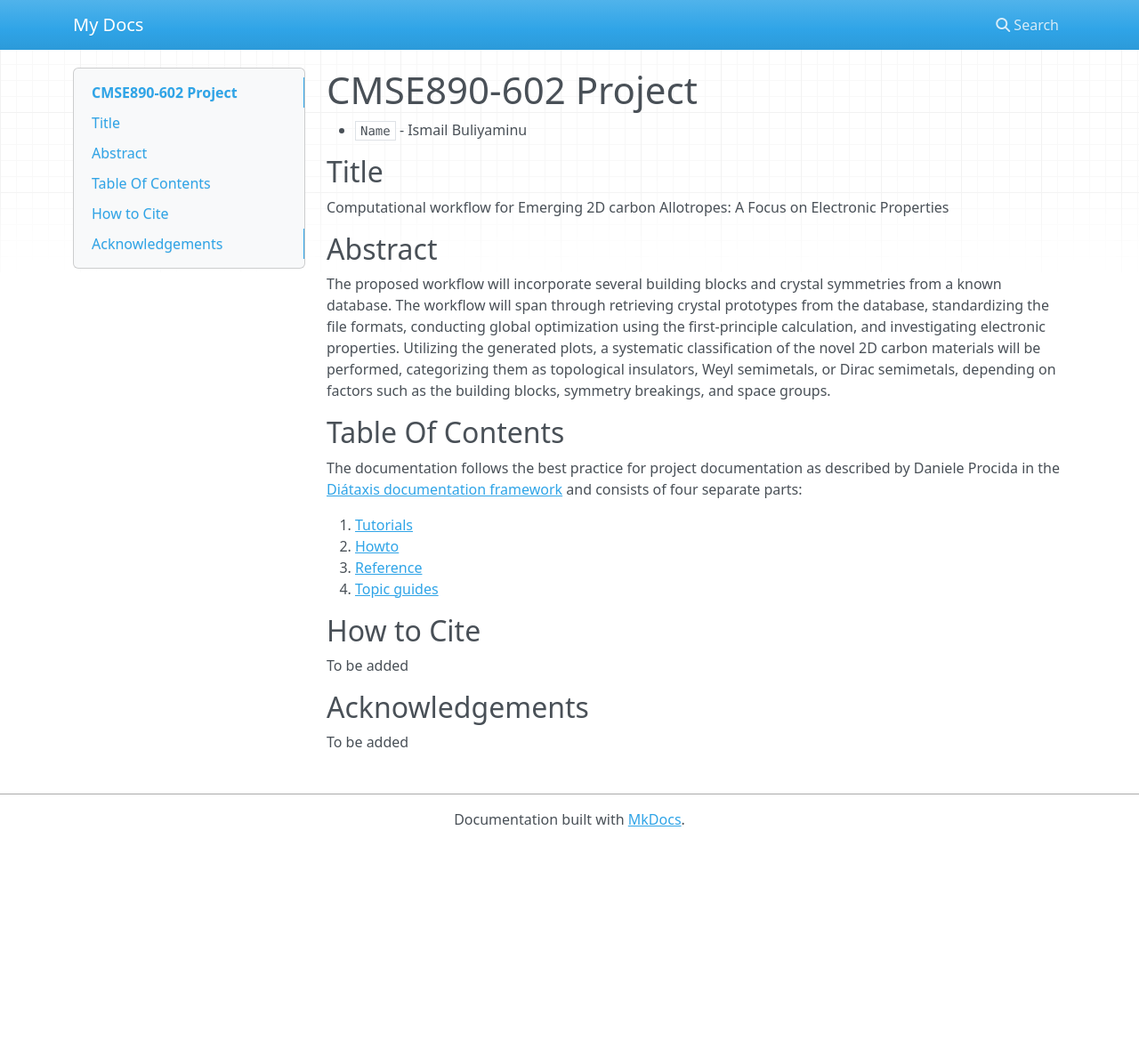
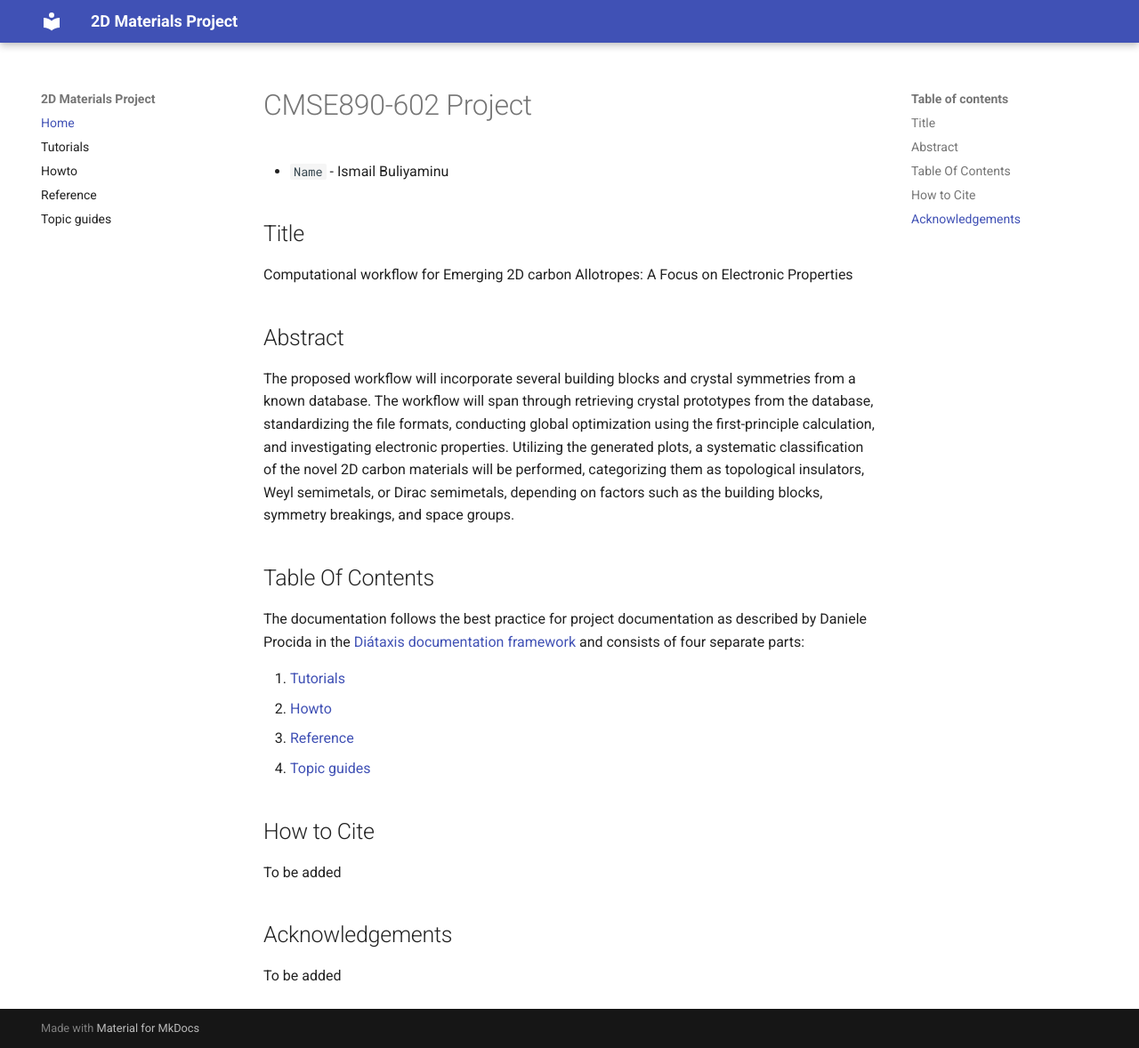
Before and after one commit to ibuliyaminu/Computational_Workflow_Project_for_2D_Materials, an MkDocs documentation site: the page built from documentation/docs/index.md, in a window 1280 px wide and 1178 px high. Shown: the whole window at 89% size. Built offline with MkDocs 1.6.1 and Material for MkDocs 9.7.7, drawn with Linux system fonts in a browser that asks for light colours; nearby versions of some CDN libraries.

Commit message:
Updating mkdocs.yml and creating the tutorials.md

```diff
--- a/documentation/mkdocs.yml
+++ b/documentation/mkdocs.yml
@@ -1 +1,12 @@
-site_name: My Docs
+site_name: 2D Materials Project
+site_url: https://example.com/
+theme:
+ name: "material"
+plugins:
+ - mkdocstrings
+nav:
+  - Home: index.md
+  - Tutorials: tutorials.md
+  - Howto: howto.md
+  - Reference: reference.md
+  - Topic guides: Topic_guides.md
```
Also changed, not shown: documentation/docs/tutorials.md (added, +1 -0 lines).
